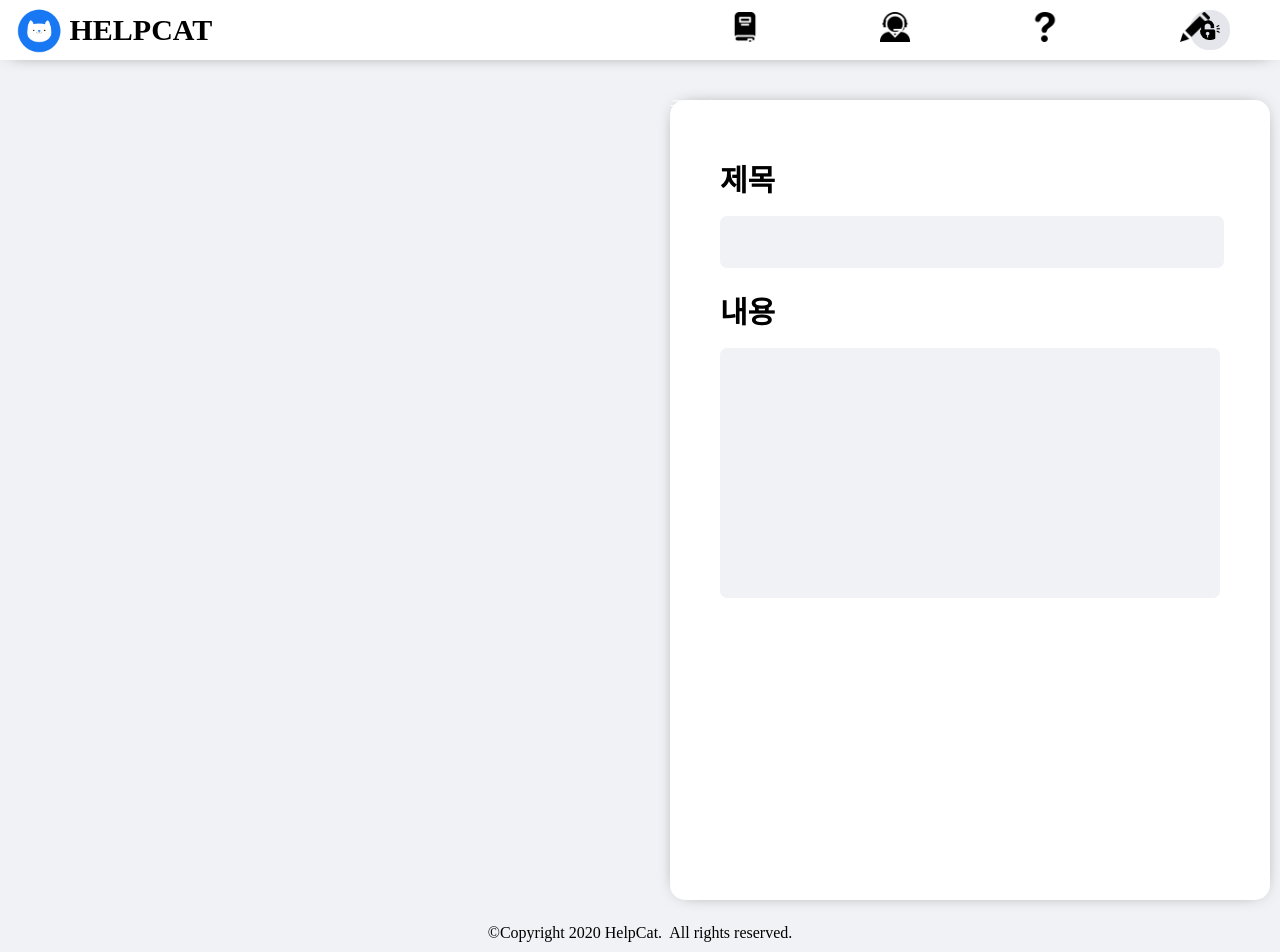
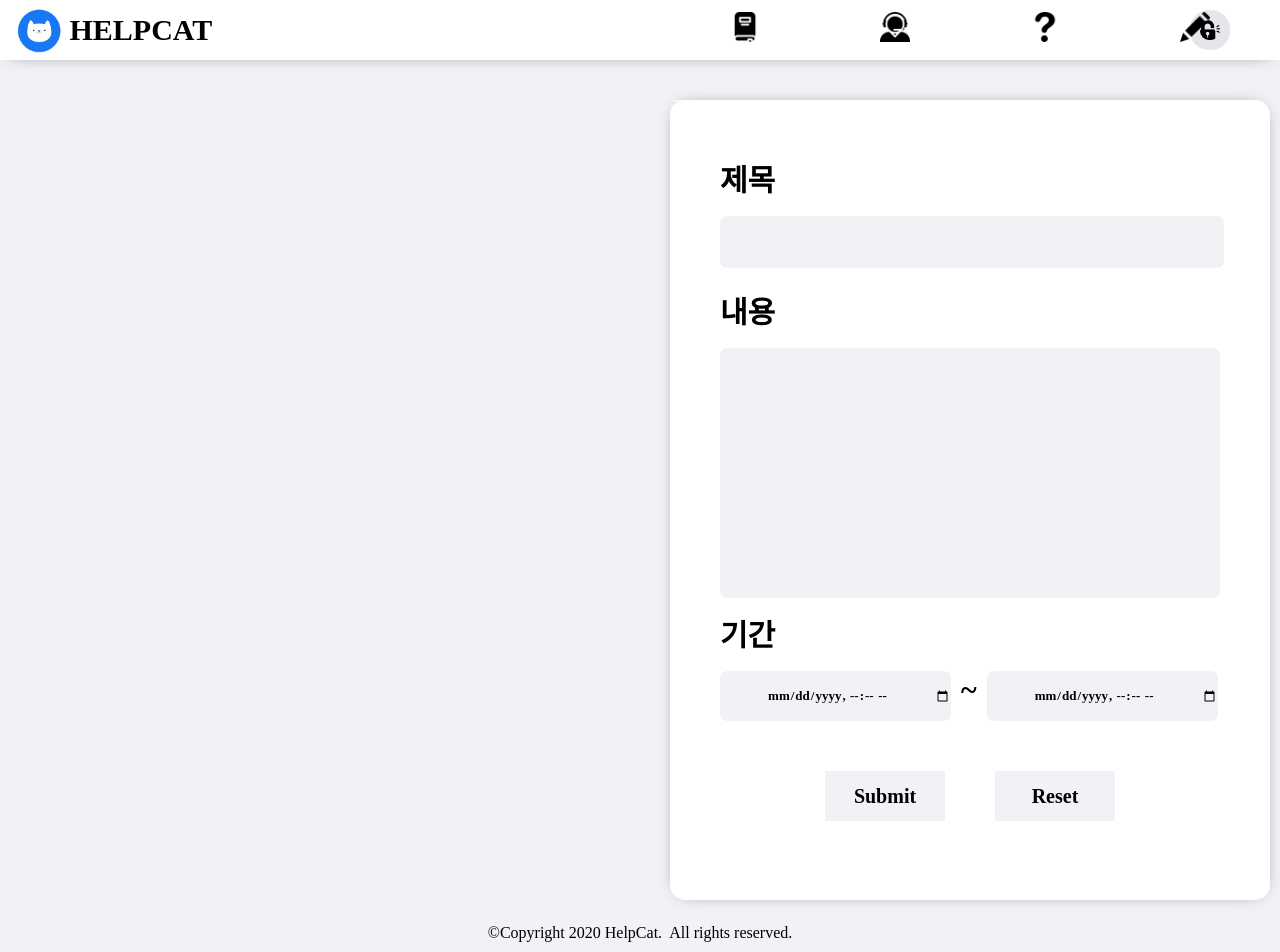
Before and after one commit to kdhyo/helpcat, a React (Create React App) app: page /Write in a window 1280 px wide. Shown: the top 952 px of the page. Built offline with nearby package versions, Linux system fonts and the light colour scheme; no server answers.

Commit message:
writepage

```diff
--- a/src/components/board/WritePage.js
+++ b/src/components/board/WritePage.js
@@ -13,6 +13,16 @@ class WritePage extends Component {
           <input className="writetitleinput"></input>
           <div className="writecontent">내용</div>
           <textarea className="writecontentinput"></textarea>
+          <form className="writeday" action="" method="">
+            기간<br></br>
+          <input className="startday" type="datetime-local" id="" name=""></input>
+          ~
+          <input className="endday" type="datetime-local" id="" name=""></input>
+          </form>
+          <form>
+            <input className="writesubmit" type="submit"></input>
+            <input className="writereset" type="reset"></input>
+          </form>
         </div>
         </>
     )
--- a/src/css/main.css
+++ b/src/css/main.css
@@ -588,6 +588,64 @@ article{
   outline-color: #bababa;
 }
 
+.writeday{
+  font-weight: bold;
+  font-size: 30px;
+  margin: 20px 0px 00px 50px;
+}
+
+.startday{
+  margin-right: 10px;
+  background-color: #f0f2f5;
+  outline-color: #bababa;
+  border: none;
+  width: 230px;
+  height: 50px;
+  border-radius: 7px;
+  text-align: center;
+  font-weight: bold;
+  font-size: 13px;
+  margin-top: 20px;
+}
+
+.endday{
+  margin-left: 10px;
+  background-color: #f0f2f5;
+  outline-color: #bababa;
+  border: none;
+  width: 230px;
+  height: 50px;
+  border-radius: 7px;
+  text-align: center;
+  font-weight: bold;
+  font-size: 13px;
+}
+
+.writesubmit{
+  margin-top: 50px;
+  background-color: #f0f2f5;
+  outline-color: #bababa;
+  border: none;
+  margin-left: 155px;
+  text-align: center;
+  font-weight: bold;
+  font-size: 20px;
+  width: 120px;
+  height: 50px;
+}
+
+.writereset{
+  background-color: #f0f2f5;
+  outline-color: #bababa;
+  border: none;
+  margin-left: 50px;
+  text-align: center;
+  font-weight: bold;
+  font-size: 20px;
+  width: 120px;
+  height: 50px;
+}
+
 /* aside{
   width: 100px;
   height: 640px;
```
